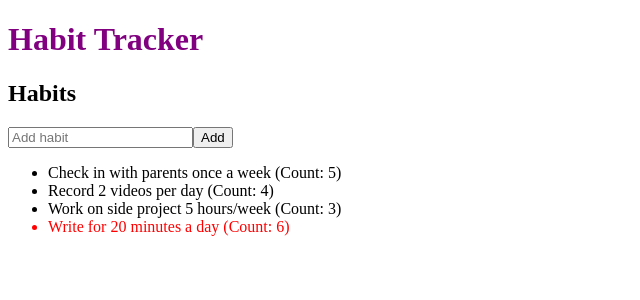
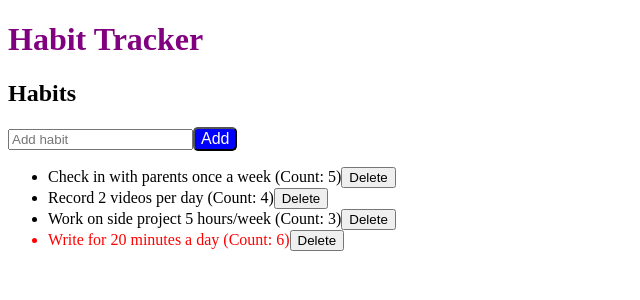
Before and after one commit to oscarpolanco/angular-basic, an Angular app: page / in a window 1280 px wide. Shown: the top 300 px of the page, without its empty margins (0-640 px from the left). Built offline with nearby package versions, Linux system fonts and the light colour scheme.

Commit message:
Use scope css on the add button of the form

```diff
--- a/src/app/habit-form/habit-form.component.ts
+++ b/src/app/habit-form/habit-form.component.ts
@@ -10,8 +10,17 @@ import { FormBuilder } from '@angular/forms';
   </form>
   `,
   styles: [
+    `
+      button {
+        background-color: blue;
+        color: white;
+        border-radius: 5px;
+        font-size: 16px;
+      }
+    `
   ]
 })
+
 export class HabitFormComponent implements OnInit {
   habitForm: any;
   @Output() addHabit = new EventEmitter<any>();
--- a/src/app/habit-item/habit-item.component.ts
+++ b/src/app/habit-item/habit-item.component.ts
@@ -4,7 +4,7 @@ import { Habit } from '../habit';
 @Component({
   selector: 'app-habit-item',
   template: `
-    <li [style.color]="habit.streak ? 'red' : 'black'">{{ habit.title }} (Count: {{ habit.count }})</li>
+    <li [style.color]="habit.streak ? 'red' : 'black'">{{ habit.title }} (Count: {{ habit.count }})<button type="button">Delete</button></li>
   `,
   styles: []
 })
```
Also changed, not shown: section_text/README.md.
